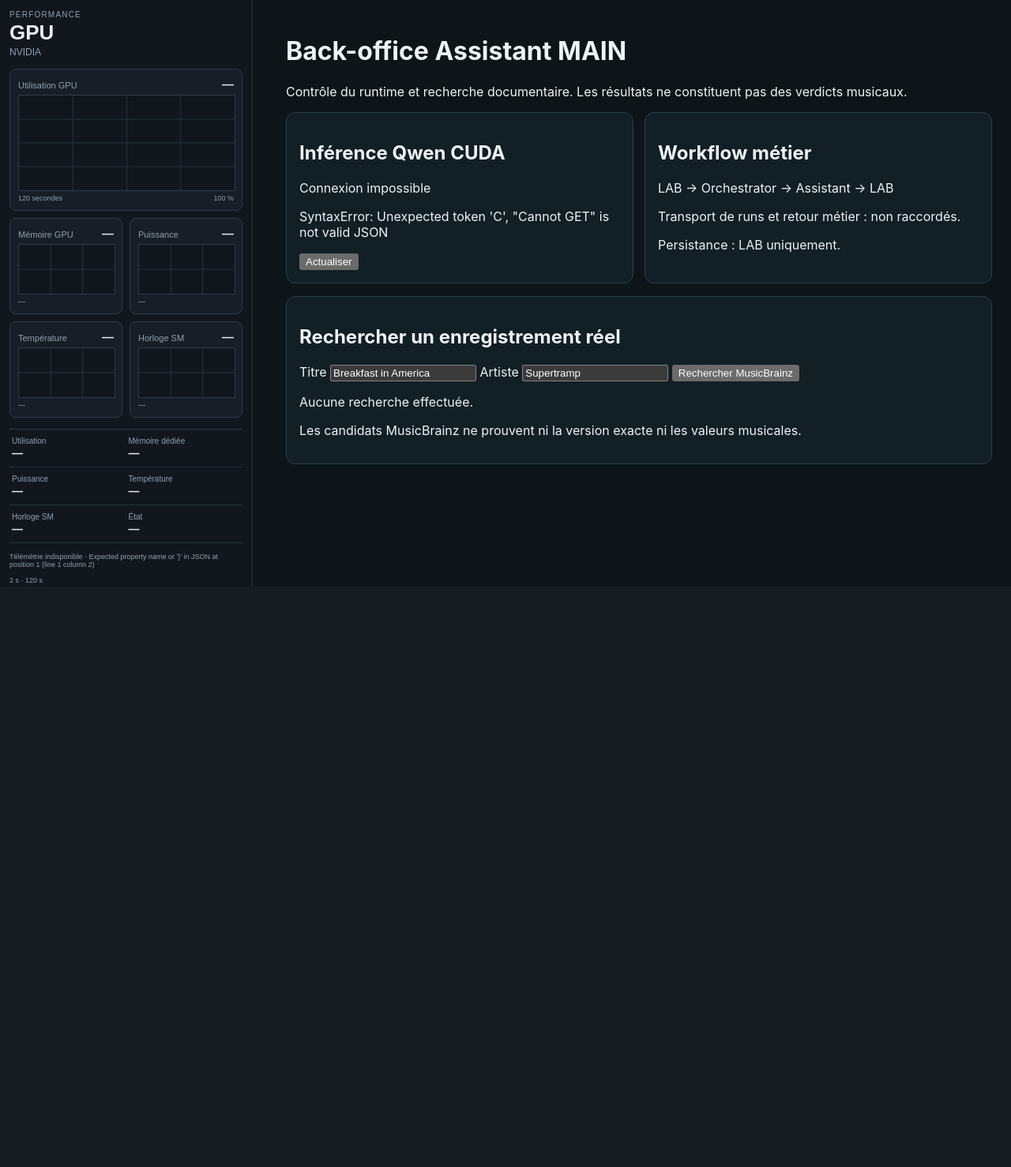
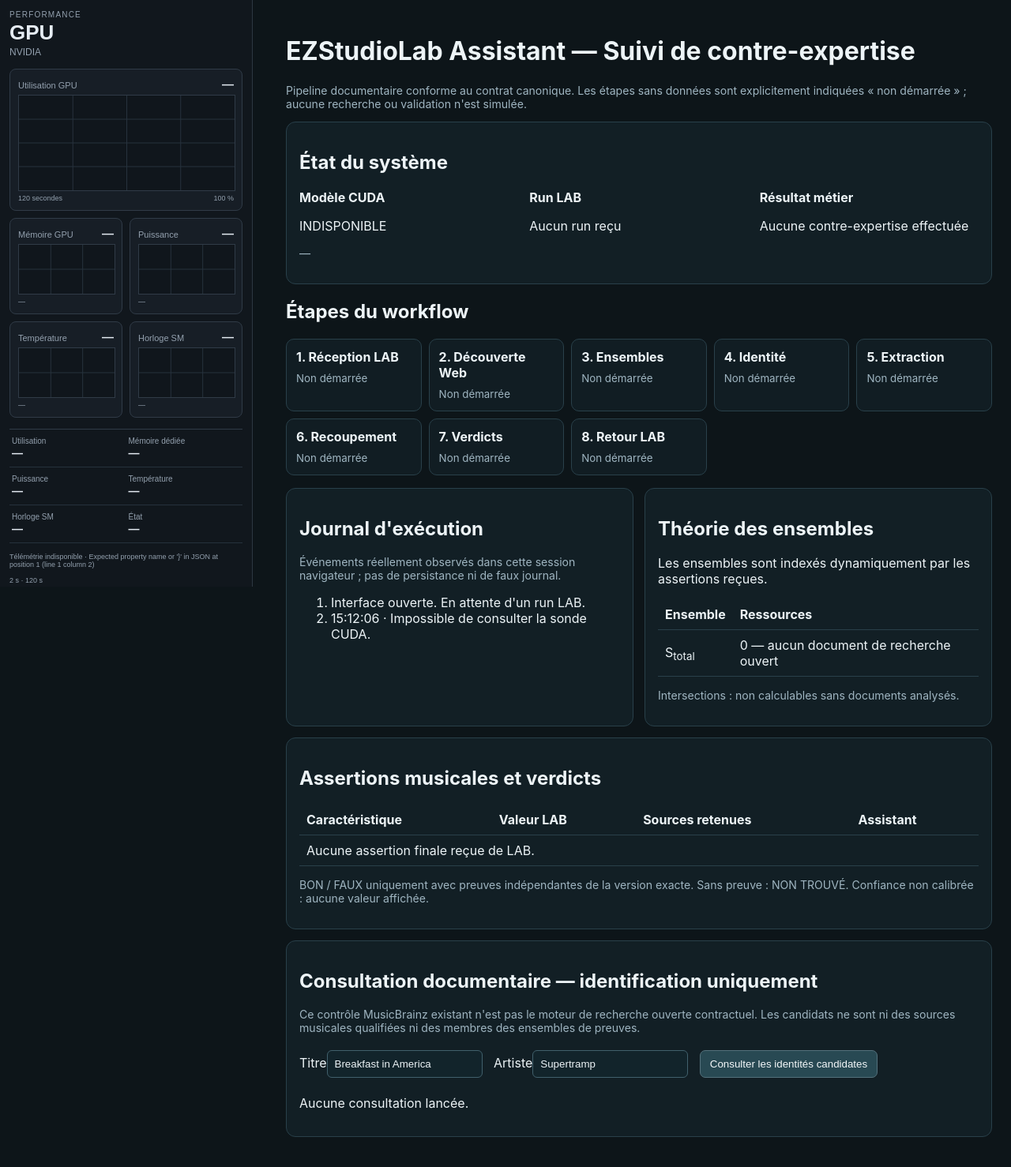
Before and after one commit to philstephibanez-wq/EZStudioLab_assistant, a Symfony app: template templates/backoffice/main.html.twig in a window 1280 px wide. Shown: the part 57-1535 px from the top of the page at 79% size. Before the commit the page ends 800 px from the top, so only its background shows below. Run offline with Twig, Linux system fonts and the light colour scheme; the template is opened without the code that fills it, so the values that code supplies are empty; some libraries are stand-ins or nearby versions.

Commit message:
[v1.6a(136)] feat(web): visualiser huit étapes et ensembles documentaires
Contexte : contrat canonique #11 demande la visibilité du parcours de contre-expertise, des ensembles, intersections et des preuves.
Modifications : accueil MAIN avec étapes, journal navigateur, vues d'ensembles/intersections et tableau dynamique prêt pour les assertions, sans fausses données ; tests et documentation.
Validation : contrat statique ajouté, recette réelle Web MAIN non exécutée ; aucune preuve documentaire calculée.
Impact : assistant-main uniquement, aucune modification LAB, Orchestrator, EZScore ou CUDA.
Limites / risques : visualisation seule, recherche Web ouverte et liaison LAB non livrées ; tableau vide et aucun verdict sans preuve.

```diff
--- a/templates/backoffice/main.html.twig
+++ b/templates/backoffice/main.html.twig
@@ -1,83 +1,120 @@
 {% extends 'base.html.twig' %}
-{% block title %}Back-office — EZStudioLab Assistant MAIN{% endblock %}
+{% block title %}Assistant MAIN — Suivi documentaire{% endblock %}
 {% block body %}
-<h1>Back-office Assistant MAIN</h1>
-<p>Contrôle du runtime et recherche documentaire. Les résultats ne constituent pas des verdicts musicaux.</p>
+<style>
+  .stage-grid{display:grid;grid-template-columns:repeat(auto-fit,minmax(145px,1fr));gap:9px;margin:16px 0}
+  .stage{border:1px solid #29404a;border-radius:10px;padding:12px;background:#111d23}
+  .stage strong{display:block;margin-bottom:6px}.stage small{color:#9fb5c1}
+  .stage[data-state="running"]{border-color:#e6ba66}
+  .stage[data-state="done"]{border-color:#65c59b}
+  .mono{font-family:Consolas,monospace}.small{color:#9fb5c1;font-size:.88rem}
+  .compact{width:100%;border-collapse:collapse}.compact td,.compact th{border-bottom:1px solid #29404a;text-align:left;padding:9px}
+  .panels{display:grid;grid-template-columns:repeat(auto-fit,minmax(290px,1fr));gap:14px}
+  .card{margin-bottom:14px}input{padding:9px;margin:6px 10px 6px 0;color:#edf4f7;background:#12242b;border:1px solid #41606c;border-radius:6px}
+  button{padding:9px 12px;border-radius:7px;background:#284953;color:#f4f8fa;border:1px solid #54717c;cursor:pointer}
+  a{color:#9fd8fd}
+</style>
+<h1>EZStudioLab Assistant — Suivi de contre-expertise</h1>
+<p class="small">Pipeline documentaire conforme au contrat canonique. Les étapes sans données sont explicitement indiquées « non démarrée » ; aucune recherche ou validation n'est simulée.</p>
+<section class="card">
+  <h2>État du système</h2>
   <div class="grid">
+    <div><strong>Modèle CUDA</strong><p id="engine-state">Vérification…</p><p id="engine-model" class="small">—</p></div>
+    <div><strong>Run LAB</strong><p id="run-state">Aucun run reçu</p></div>
+    <div><strong>Résultat métier</strong><p id="result-state">Aucune contre-expertise effectuée</p></div>
+  </div>
+</section>
+<h2>Étapes du workflow</h2>
+<div class="stage-grid" id="stages">
+{% for label in ['Réception LAB','Découverte Web','Ensembles','Identité','Extraction','Recoupement','Verdicts','Retour LAB'] %}
+  <div class="stage" data-state="pending"><strong>{{ loop.index }}. {{ label }}</strong><small>Non démarrée</small></div>
+{% endfor %}
+</div>
+<div class="panels">
   <section class="card">
-        <h2>Inférence Qwen CUDA</h2>
-        <p id="inference-state">Contrôle en cours…</p>
-        <p id="inference-model">—</p>
-        <button id="refresh-inference" type="button">Actualiser</button>
+    <h2>Journal d'exécution</h2>
+    <p class="small">Événements réellement observés dans cette session navigateur ; pas de persistance ni de faux journal.</p>
+    <ol id="journal"><li>Interface ouverte. En attente d'un run LAB.</li></ol>
   </section>
   <section class="card">
-        <h2>Workflow métier</h2>
-        <p>LAB → Orchestrator → Assistant → LAB</p>
-        <p>Transport de runs et retour métier : non raccordés.</p>
-        <p>Persistance : LAB uniquement.</p>
+    <h2>Théorie des ensembles</h2>
+    <p>Les ensembles sont indexés dynamiquement par les assertions reçues.</p>
+    <table class="compact"><thead><tr><th>Ensemble</th><th>Ressources</th></tr></thead>
+      <tbody id="sets"><tr><td>S<sub>total</sub></td><td>0 — aucun document de recherche ouvert</td></tr></tbody>
+    </table>
+    <p id="intersections" class="small">Intersections : non calculables sans documents analysés.</p>
   </section>
 </div>
-<section class="card" style="margin-top:16px">
-    <h2>Rechercher un enregistrement réel</h2>
+<section class="card">
+  <h2>Assertions musicales et verdicts</h2>
+  <table class="compact"><thead><tr><th>Caractéristique</th><th>Valeur LAB</th><th>Sources retenues</th><th>Assistant</th></tr></thead>
+    <tbody id="assertions"><tr><td colspan="4">Aucune assertion finale reçue de LAB.</td></tr></tbody>
+  </table>
+  <p class="small">BON / FAUX uniquement avec preuves indépendantes de la version exacte. Sans preuve : NON TROUVÉ. Confiance non calibrée : aucune valeur affichée.</p>
+</section>
+<section class="card">
+  <h2>Consultation documentaire — identification uniquement</h2>
+  <p class="small">Ce contrôle MusicBrainz existant n'est pas le moteur de recherche ouverte contractuel. Les candidats ne sont ni des sources musicales qualifiées ni des membres des ensembles de preuves.</p>
   <form id="recording-search">
-        <label for="recording-title">Titre</label>
-        <input id="recording-title" required maxlength="120" value="Breakfast in America">
-        <label for="recording-artist">Artiste</label>
-        <input id="recording-artist" required maxlength="120" value="Supertramp">
-        <button type="submit">Rechercher MusicBrainz</button>
+    <label for="recording-title">Titre</label><input id="recording-title" required maxlength="120" value="Breakfast in America">
+    <label for="recording-artist">Artiste</label><input id="recording-artist" required maxlength="120" value="Supertramp">
+    <button type="submit">Consulter les identités candidates</button>
   </form>
-    <p id="recording-status" role="status">Aucune recherche effectuée.</p>
+  <p id="recording-status" role="status">Aucune consultation lancée.</p>
   <ul id="recording-results"></ul>
-    <p>Les candidats MusicBrainz ne prouvent ni la version exacte ni les valeurs musicales.</p>
 </section>
 <script>
 (function () {
     'use strict';
-    const $ = (id) => document.getElementById(id);
-    async function status() {
-        $('inference-state').textContent = 'Vérification…';
+    const el = (id) => document.getElementById(id);
+    function log(message) {
+        const li = document.createElement('li');
+        li.textContent = new Date().toLocaleTimeString('fr-FR') + ' · ' + message;
+        el('journal').appendChild(li);
+    }
+    async function runtime() {
         try {
             const response = await fetch('/api/backoffice/inference', {cache: 'no-store'});
             const data = await response.json();
-            $('inference-state').textContent = data.state || 'INDISPONIBLE';
-            $('inference-model').textContent = data.model || 'Modèle non disponible';
+            el('engine-state').textContent = data.state || 'INDISPONIBLE';
+            el('engine-model').textContent = data.model || 'Modèle non identifié';
+            log(data.ok ? 'Sonde CUDA opérationnelle.' : 'Sonde CUDA indisponible.');
         } catch (error) {
-            $('inference-state').textContent = 'Connexion impossible';
-            $('inference-model').textContent = String(error);
+            el('engine-state').textContent = 'INDISPONIBLE';
+            log('Impossible de consulter la sonde CUDA.');
         }
     }
-    $('refresh-inference').addEventListener('click', status);
-    $('recording-search').addEventListener('submit', async function (event) {
+    el('recording-search').addEventListener('submit', async (event) => {
         event.preventDefault();
-        $('recording-results').replaceChildren();
-        $('recording-status').textContent = 'Recherche en cours…';
-        const params = new URLSearchParams({
-            title: $('recording-title').value,
-            artist: $('recording-artist').value
-        });
+        el('recording-results').replaceChildren();
+        el('recording-status').textContent = 'Consultation en cours…';
+        const params = new URLSearchParams({title: el('recording-title').value, artist: el('recording-artist').value});
+        log('Consultation du catalogue d’identification MusicBrainz lancée.');
         try {
             const response = await fetch('/api/backoffice/recordings?' + params.toString(), {cache: 'no-store'});
-            const result = await response.json();
-            if (!response.ok || !result.ok) {
-                $('recording-status').textContent = 'Recherche indisponible : ' + (result.error || response.status);
+            const data = await response.json();
+            if (!response.ok || !data.ok) {
+                el('recording-status').textContent = 'Catalogue indisponible : ' + (data.error || response.status);
+                log('Consultation échouée, aucun document musical validé.');
                 return;
             }
-            $('recording-status').textContent = result.candidates.length + ' enregistrement(s) candidat(s), identité non confirmée';
-            for (const item of result.candidates) {
+            el('recording-status').textContent = data.candidates.length + ' identité(s) candidate(s), aucune vérifiée.';
+            for (const entry of data.candidates) {
                 const li = document.createElement('li');
-                const link = document.createElement('a');
-                link.href = item.source_url;
-                link.target = '_blank';
-                link.rel = 'noopener noreferrer';
-                link.textContent = item.title + ' — ' + item.artist + ' (' + item.mbid + ')';
-                li.appendChild(link);
-                $('recording-results').appendChild(li);
+                const a = document.createElement('a');
+                a.href = entry.source_url;
+                a.rel = 'noopener noreferrer';
+                a.target = '_blank';
+                a.textContent = entry.title + ' — ' + entry.artist + ' [' + entry.mbid + ']';
+                li.appendChild(a);el('recording-results').appendChild(li);
             }
+            log(data.candidates.length + ' candidat(s) d’identification reçus ; pas de preuve musicale.');
         } catch (error) {
-            $('recording-status').textContent = 'Erreur réseau : ' + String(error);
+            el('recording-status').textContent = 'Erreur de consultation.';
+            log('Erreur réseau pendant la consultation.');
         }
     });
-    status();
+    runtime();
 }());
 </script>
 {% endblock %}
```
Also changed, not shown: docs/assistant/PIPELINE_VISIBILITY.md (added, +7 -0 lines), 2 other files. Lines whose indentation alone changed are shown as unchanged.
